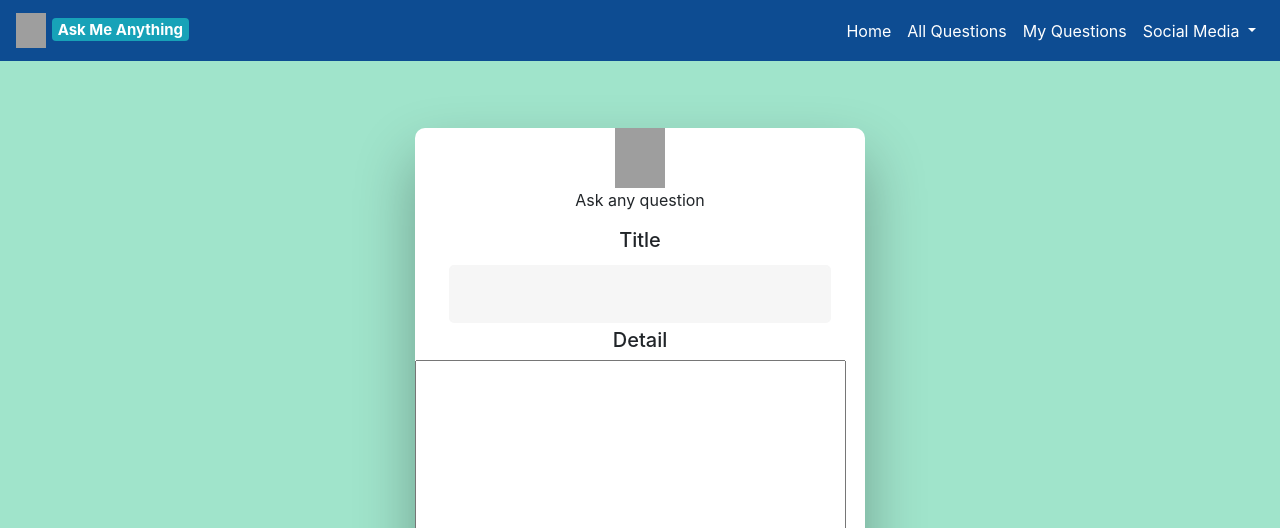
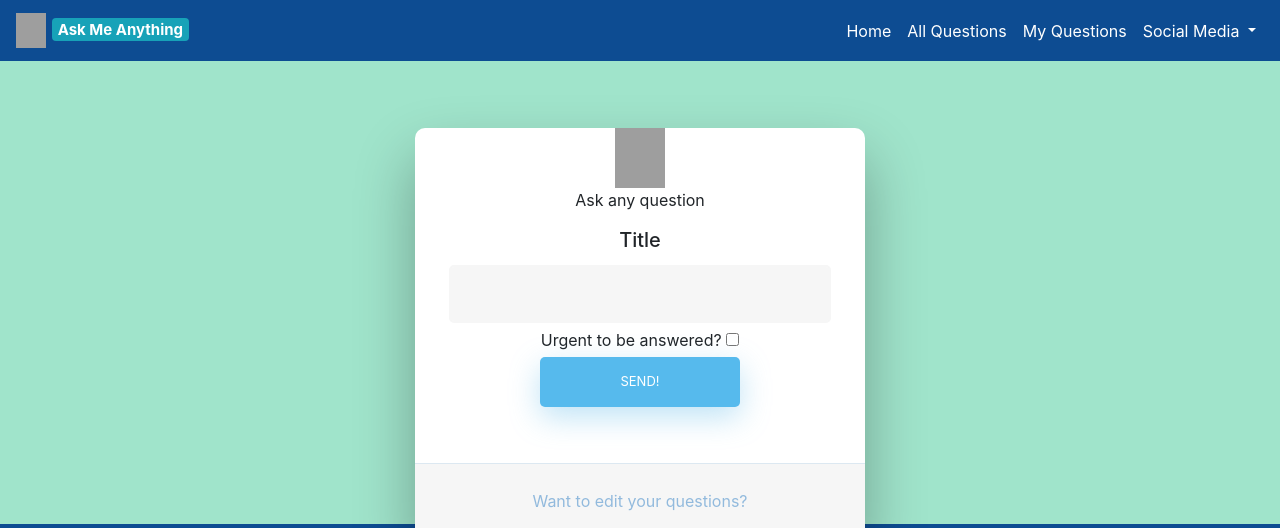
Before and after one commit to Gaai-san/askmeproject, a Django app: page /askquestion/ in a window 1280 px wide. Shown: the top 528 px of the page. Run offline with Django 4.2, Linux system fonts and the light colour scheme; a user stored in the database is signed in; grey boxes are pictures that could not be loaded.

Commit message:
removed details

```diff
--- a/askmeapp/templates/askmeapp/askquestion.html
+++ b/askmeapp/templates/askmeapp/askquestion.html
@@ -27,8 +27,6 @@
                 {% csrf_token %}
                 <h5>Title</h5>
                 <div type="text" id="login" class="fadeIn second">{{ form.title }}</div>
-                <h5>Detail</h5>
-                <div style="max-width: 400px;" type="text" id="login" class="fadeIn second">{{ form.detail }}</div>
                 <div type="text" id="login" class="fadeIn second">Urgent to be answered? {{ form.urgent }}</div>
                 <input type="submit" class="fadeIn fourth" value="SEND!">
                 <p style="color:rgb(32, 99, 254)">{{ error }}</p>
--- a/askmeapp/templates/askmeapp/checkmines.html
+++ b/askmeapp/templates/askmeapp/checkmines.html
@@ -12,7 +12,6 @@
                 <br>
                 <h2 class="text-center">Edit/Delete</h2>
                 <h4>Question: {{ mine.title }}</h4>
-                <h5>Detail: {{ mine.detail }}</h5>
                 <h5>Answer: {{ mine.answer }}</h5>
 
                 <div class="text-center">
--- a/askmeapp/templates/askmeapp/editquestion.html
+++ b/askmeapp/templates/askmeapp/editquestion.html
@@ -23,8 +23,6 @@
         {% csrf_token %}
         <h5>Title</h5>
         <div type="text" id="login" class="fadeIn second" name="username" placeholder="username">{{ form.title }}</div>
-        <h5>Detail</h5>
-        <div type="text" id="login" class="fadeIn second" name="username" placeholder="username">{{ form.detail }}</div>
         <div type="text" id="login" class="fadeIn second" name="username" placeholder="username">Urgent to be answered? {{ form.urgent }}</div>
         <input type="submit" class="fadeIn fourth" value="Save">
         <p style="color:rgb(32, 99, 254)">{{ error }}</p>
```
